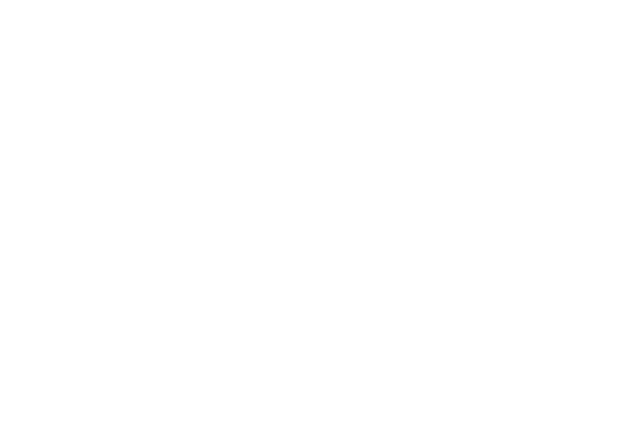
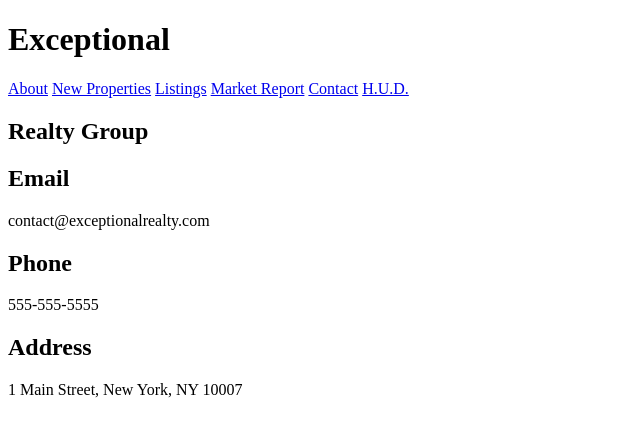
Before and after one commit to Awilmerding1/exceptional-realty, a plain HTML site: page contact.html in a window 1280 px wide. Shown: the whole page, without its empty margins (0-640 px from the left). Drawn offline with Linux system fonts and the light colour scheme.

```diff
--- a/contact.html
+++ b/contact.html
@@ -1 +1,29 @@
 <!DOCTYPE HTML>
+<html lang="en">
+   <head>
+    <meta charset="UTF-8">
+    <meta name="description" content="Exceptional Realty Group, your real estate agent for buying, selling, and renting throughout New York City">
+    <meta name="keywords" content="Exceptional Realty Group, real estate, houses, property">
+    <meta name="author" content="Jon Grover">
+    <meta name="viewport" content="width=device-width, initial-scale=1.0">
+    <link href="https://fonts.googleapis.com/css?family=Monoton" rel="stylesheet">
+    <title>Exceptional Realty Group - Luxury Homes - Contact</title>
+  </head>
+  <body>
+    <h1>Exceptional</h1>
+    <a href="index.html">About</a>
+    <a href="new-properties.html">New Properties</a>
+    <a href="real-estate-listings.html">Listings</a>
+    <a href="market-report.html">Market Report</a>
+    <a href="contact.html">Contact</a>
+    <a href="http://hud.gov" target='_blank'>H.U.D.</a>
+    <h2>Realty Group</h2>
+    <h2>Email</h2>
+    <p>contact@exceptionalrealty.com</p>
+    <h2>Phone</h2>
+    <p>555-555-5555</p>
+    <h2>Address</h2>
+    <p>1 Main Street, New York, NY 10007</p>
+  </body>
+
+</html>
```
Also changed, not shown: index.html (+6 -0 lines), market-report.html (+6 -0 lines), new-properties.html (+33 -0 lines), real-estate-listings.html (+6 -0 lines).
